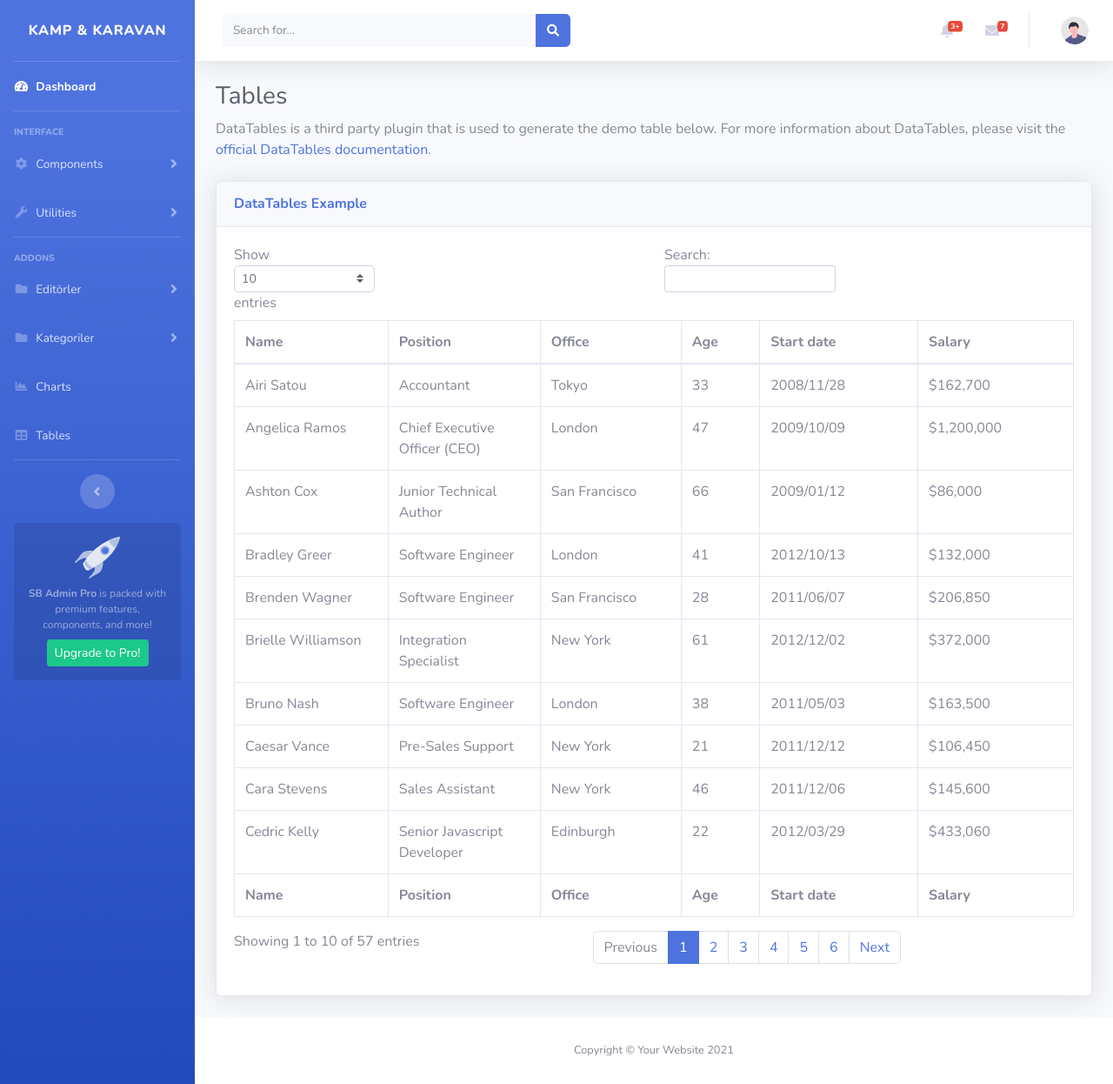
After one commit to muhammetsarican/Laravel3-V9-Camp_and_Caravan_Sharing_Site_Project, a Laravel app: page /admin/show/editor in a window 1280 px wide. The commit adds this page. Shown: the whole page at 87% size. Run offline with Laravel 9, Linux system fonts and the light colour scheme; data that the repository does not hold is empty; some libraries are stand-ins or nearby versions.

```diff
--- a/resources/views/admin/_sidebar.blade.php
+++ b/resources/views/admin/_sidebar.blade.php
@@ -71,13 +71,33 @@
         <a class="nav-link collapsed" href="#" data-toggle="collapse" data-target="#collapsePages" aria-expanded="true"
             aria-controls="collapsePages">
             <i class="fas fa-fw fa-folder"></i>
-            <span>Pages</span>
+            <span>Editörler</span>
         </a>
         <div id="collapsePages" class="collapse" aria-labelledby="headingPages" data-parent="#accordionSidebar">
             <div class="bg-white py-2 collapse-inner rounded">
                 <h6 class="collapse-header">Login Screens:</h6>
-                <a class="collapse-item" href="login.html">Login</a>
-                <a class="collapse-item" href="register.html">Register</a>
+                <a class="collapse-item" href="{{route('show_editors')}}">Listele</a>
+                <a class="collapse-item" href="{{route('add_editor')}}">Ekle</a>
+                <a class="collapse-item" href="forgot-password.html">Forgot Password</a>
+                <div class="collapse-divider"></div>
+                <h6 class="collapse-header">Other Pages:</h6>
+                <a class="collapse-item" href="404.html">404 Page</a>
+                <a class="collapse-item" href="blank.html">Blank Page</a>
+            </div>
+        </div>
+    </li>
+
+    <li class="nav-item">
+        <a class="nav-link collapsed" href="#" data-toggle="collapse" data-target="#collapsePages2" aria-expanded="true"
+            aria-controls="collapsePages">
+            <i class="fas fa-fw fa-folder"></i>
+            <span>Kategoriler</span>
+        </a>
+        <div id="collapsePages2" class="collapse" aria-labelledby="headingPages" data-parent="#accordionSidebar">
+            <div class="bg-white py-2 collapse-inner rounded">
+                <h6 class="collapse-header">Login Screens:</h6>
+                <a class="collapse-item" href="{{route('admin_category')}}">Listele</a>
+                <a class="collapse-item" href="{{route('add_editor')}}">Ekle</a>
                 <a class="collapse-item" href="forgot-password.html">Forgot Password</a>
                 <div class="collapse-divider"></div>
                 <h6 class="collapse-header">Other Pages:</h6>
--- /dev/null
+++ b/resources/views/admin/show_editors.blade.php
@@ -0,0 +1,195 @@
+@extends('layouts.admin')
+@section('content')
+
+<div class="container-fluid">
+
+    <!-- Page Heading -->
+    <h1 class="h3 mb-2 text-gray-800">Tables</h1>
+    <p class="mb-4">DataTables is a third party plugin that is used to generate the demo table below.
+        For more information about DataTables, please visit the <a target="_blank"
+            href="https://datatables.net">official DataTables documentation</a>.</p>
+
+    <!-- DataTales Example -->
+    <div class="card shadow mb-4">
+        <div class="card-header py-3">
+            <h6 class="m-0 font-weight-bold text-primary">DataTables Example</h6>
+        </div>
+        <div class="card-body">
+            <div class="table-responsive">
+                <div id="dataTable_wrapper" class="dataTables_wrapper dt-bootstrap4">
+                    <div class="row">
+                        <div class="col-sm-12 col-md-6">
+                            <div class="dataTables_length" id="dataTable_length"><label>Show <select
+                                        name="dataTable_length" aria-controls="dataTable"
+                                        class="custom-select custom-select-sm form-control form-control-sm">
+                                        <option value="10">10</option>
+                                        <option value="25">25</option>
+                                        <option value="50">50</option>
+                                        <option value="100">100</option>
+                                    </select> entries</label></div>
+                        </div>
+                        <div class="col-sm-12 col-md-6">
+                            <div id="dataTable_filter" class="dataTables_filter"><label>Search:<input type="search"
+                                        class="form-control form-control-sm" placeholder=""
+                                        aria-controls="dataTable"></label></div>
+                        </div>
+                    </div>
+                    <div class="row">
+                        <div class="col-sm-12">
+                            <table class="table table-bordered dataTable" id="dataTable" width="100%" cellspacing="0"
+                                role="grid" aria-describedby="dataTable_info" style="width: 100%;">
+                                <thead>
+                                    <tr role="row">
+                                        <th class="sorting sorting_asc" tabindex="0" aria-controls="dataTable"
+                                            rowspan="1" colspan="1" aria-sort="ascending"
+                                            aria-label="Name: activate to sort column descending" style="width: 57px;">
+                                            Name</th>
+                                        <th class="sorting" tabindex="0" aria-controls="dataTable" rowspan="1"
+                                            colspan="1" aria-label="Position: activate to sort column ascending"
+                                            style="width: 61px;">Position</th>
+                                        <th class="sorting" tabindex="0" aria-controls="dataTable" rowspan="1"
+                                            colspan="1" aria-label="Office: activate to sort column ascending"
+                                            style="width: 49px;">Office</th>
+                                        <th class="sorting" tabindex="0" aria-controls="dataTable" rowspan="1"
+                                            colspan="1" aria-label="Age: activate to sort column ascending"
+                                            style="width: 31px;">Age</th>
+                                        <th class="sorting" tabindex="0" aria-controls="dataTable" rowspan="1"
+                                            colspan="1" aria-label="Start date: activate to sort column ascending"
+                                            style="width: 68px;">Start date</th>
+                                        <th class="sorting" tabindex="0" aria-controls="dataTable" rowspan="1"
+                                            colspan="1" aria-label="Salary: activate to sort column ascending"
+                                            style="width: 67px;">Salary</th>
+                                    </tr>
+                                </thead>
+                                <tfoot>
+                                    <tr>
+                                        <th rowspan="1" colspan="1">Name</th>
+                                        <th rowspan="1" colspan="1">Position</th>
+                                        <th rowspan="1" colspan="1">Office</th>
+                                        <th rowspan="1" colspan="1">Age</th>
+                                        <th rowspan="1" colspan="1">Start date</th>
+                                        <th rowspan="1" colspan="1">Salary</th>
+                                    </tr>
+                                </tfoot>
+                                <tbody>
+                                    <tr class="odd">
+                                        <td class="sorting_1">Airi Satou</td>
+                                        <td>Accountant</td>
+                                        <td>Tokyo</td>
+                                        <td>33</td>
+                                        <td>2008/11/28</td>
+                                        <td>$162,700</td>
+                                    </tr>
+                                    <tr class="even">
+                                        <td class="sorting_1">Angelica Ramos</td>
+                                        <td>Chief Executive Officer (CEO)</td>
+                                        <td>London</td>
+                                        <td>47</td>
+                                        <td>2009/10/09</td>
+                                        <td>$1,200,000</td>
+                                    </tr>
+                                    <tr class="odd">
+                                        <td class="sorting_1">Ashton Cox</td>
+                                        <td>Junior Technical Author</td>
+                                        <td>San Francisco</td>
+                                        <td>66</td>
+                                        <td>2009/01/12</td>
+                                        <td>$86,000</td>
+                                    </tr>
+                                    <tr class="even">
+                                        <td class="sorting_1">Bradley Greer</td>
+                                        <td>Software Engineer</td>
+                                        <td>London</td>
+                                        <td>41</td>
+                                        <td>2012/10/13</td>
+                                        <td>$132,000</td>
+                                    </tr>
+                                    <tr class="odd">
+                                        <td class="sorting_1">Brenden Wagner</td>
+                                        <td>Software Engineer</td>
+                                        <td>San Francisco</td>
+                                        <td>28</td>
+                                        <td>2011/06/07</td>
+                                        <td>$206,850</td>
+                                    </tr>
+                                    <tr class="even">
+                                        <td class="sorting_1">Brielle Williamson</td>
+                                        <td>Integration Specialist</td>
+                                        <td>New York</td>
+                                        <td>61</td>
+                                        <td>2012/12/02</td>
+                                        <td>$372,000</td>
+                                    </tr>
+                                    <tr class="odd">
+                                        <td class="sorting_1">Bruno Nash</td>
+                                        <td>Software Engineer</td>
+                                        <td>London</td>
+                                        <td>38</td>
+                                        <td>2011/05/03</td>
+                                        <td>$163,500</td>
+                                    </tr>
+                                    <tr class="even">
+                                        <td class="sorting_1">Caesar Vance</td>
+                                        <td>Pre-Sales Support</td>
+                                        <td>New York</td>
+                                        <td>21</td>
+                                        <td>2011/12/12</td>
+                                        <td>$106,450</td>
+                                    </tr>
+                                    <tr class="odd">
+                                        <td class="sorting_1">Cara Stevens</td>
+                                        <td>Sales Assistant</td>
+                                        <td>New York</td>
+                                        <td>46</td>
+                                        <td>2011/12/06</td>
+                                        <td>$145,600</td>
+                                    </tr>
+                                    <tr class="even">
+                                        <td class="sorting_1">Cedric Kelly</td>
+                                        <td>Senior Javascript Developer</td>
+                                        <td>Edinburgh</td>
+                                        <td>22</td>
+                                        <td>2012/03/29</td>
+                                        <td>$433,060</td>
+                                    </tr>
+                                </tbody>
+                            </table>
+                        </div>
+                    </div>
+                    <div class="row">
+                        <div class="col-sm-12 col-md-5">
+                            <div class="dataTables_info" id="dataTable_info" role="status" aria-live="polite">Showing 1
+                                to 10 of 57 entries</div>
+                        </div>
+                        <div class="col-sm-12 col-md-7">
+                            <div class="dataTables_paginate paging_simple_numbers" id="dataTable_paginate">
+                                <ul class="pagination">
+                                    <li class="paginate_button page-item previous disabled" id="dataTable_previous"><a
+                                            href="#" aria-controls="dataTable" data-dt-idx="0" tabindex="0"
+                                            class="page-link">Previous</a></li>
+                                    <li class="paginate_button page-item active"><a href="#" aria-controls="dataTable"
+                                            data-dt-idx="1" tabindex="0" class="page-link">1</a></li>
+                                    <li class="paginate_button page-item "><a href="#" aria-controls="dataTable"
+                                            data-dt-idx="2" tabindex="0" class="page-link">2</a></li>
+                                    <li class="paginate_button page-item "><a href="#" aria-controls="dataTable"
+                                            data-dt-idx="3" tabindex="0" class="page-link">3</a></li>
+                                    <li class="paginate_button page-item "><a href="#" aria-controls="dataTable"
+                                            data-dt-idx="4" tabindex="0" class="page-link">4</a></li>
+                                    <li class="paginate_button page-item "><a href="#" aria-controls="dataTable"
+                                            data-dt-idx="5" tabindex="0" class="page-link">5</a></li>
+                                    <li class="paginate_button page-item "><a href="#" aria-controls="dataTable"
+                                            data-dt-idx="6" tabindex="0" class="page-link">6</a></li>
+                                    <li class="paginate_button page-item next" id="dataTable_next"><a href="#"
+                                            aria-controls="dataTable" data-dt-idx="7" tabindex="0"
+                                            class="page-link">Next</a></li>
+                                </ul>
+                            </div>
+                        </div>
+                    </div>
+                </div>
+            </div>
+        </div>
+    </div>
+
+</div>
+@endsection
--- a/routes/web.php
+++ b/routes/web.php
@@ -33,6 +33,82 @@ Route::get('/admin/logout', [\App\Http\Controllers\HomeController::class, 'admin
 
 Route::get('/editörlerimiz', [\App\Http\Controllers\HomeController::class, 'editor'])->name('editors');
 
+Route::get('/admin/show/editor', function () {
+    return view('admin.show_editors');
+})->name('show_editors');
+
+Route::get('/admin/add/editor', function () {
+    return view('admin.add_editor');
+})->name('add_editor');
+
+
+Route::middleware('auth')->prefix('admin')->group(function () {
+    Route::middleware('admin')->group(function () {
+
+        Route::get('/', [\App\Http\Controllers\admin\HomeController::class, 'index'])->name('admin_home');
+        //Category
+        Route::prefix('category')->group(function () {
+            Route::get('/', [\App\Http\Controllers\Admin\CategoryController::class, 'index'])->name('admin_category');
+            Route::get('add', [\App\Http\Controllers\Admin\CategoryController::class, 'add'])->name('admin_category_add');
+            Route::post('create', [\App\Http\Controllers\Admin\CategoryController::class, 'create'])->name('admin_category_create');
+            Route::get('edit/{id}', [\App\Http\Controllers\Admin\CategoryController::class, 'edit'])->name('admin_category_edit');
+            Route::post('update/{id}', [\App\Http\Controllers\Admin\CategoryController::class, 'update'])->name('admin_category_update');
+            Route::get('delete/{id}', [\App\Http\Controllers\Admin\CategoryController::class, 'destroy'])->name('admin_category_delete');
+            Route::get('show', [\App\Http\Controllers\Admin\CategoryController::class, 'show'])->name('admin_category_show');
+        });
+        //Product
+        Route::prefix('product')->group(function () {
+            Route::get('/', [\App\Http\Controllers\Admin\ProductController::class, 'index'])->name('admin_product');
+            Route::get('create', [\App\Http\Controllers\Admin\ProductController::class, 'create'])->name('admin_product_add');
+            Route::post('store', [\App\Http\Controllers\Admin\ProductController::class, 'store'])->name('admin_product_store');
+            Route::get('edit/{id}', [\App\Http\Controllers\Admin\ProductController::class, 'edit'])->name('admin_product_edit');
+            Route::post('update/{id}', [\App\Http\Controllers\Admin\ProductController::class, 'update'])->name('admin_product_update');
+            Route::get('delete/{id}', [\App\Http\Controllers\Admin\ProductController::class, 'destroy'])->name('admin_product_delete');
+            Route::get('show', [\App\Http\Controllers\Admin\ProductController::class, 'show'])->name('admin_product_show');
+        });
+        //Order
+        Route::prefix('order')->group(function () {
+            Route::get('/{status}', [\App\Http\Controllers\Admin\OrderController::class, 'index'])->name('admin_order');
+            Route::get('create/{id}', [\App\Http\Controllers\Admin\OrderController::class, 'create'])->name('admin_order_add');
+            Route::post('store/{id}', [\App\Http\Controllers\Admin\OrderController::class, 'store'])->name('admin_order_store');
+            Route::get('edit/{id}', [\App\Http\Controllers\Admin\OrderController::class, 'edit'])->name('admin_order_edit');
+            Route::post('update/{id}', [\App\Http\Controllers\Admin\OrderController::class, 'update'])->name('admin_order_update');
+            Route::get('delete/{id}', [\App\Http\Controllers\Admin\OrderController::class, 'destroy'])->name('admin_order_delete');
+            Route::get('show', [\App\Http\Controllers\Admin\OrderController::class, 'show'])->name('admin_order_show');
+        });
+        //User
+        Route::prefix('user')->group(function () {
+            Route::get('/', [\App\Http\Controllers\Admin\UserController::class, 'index'])->name('admin_user');
+            Route::get('create/{id}', [\App\Http\Controllers\Admin\UserController::class, 'create'])->name('admin_user_add');
+            Route::post('store/{id}', [\App\Http\Controllers\Admin\UserController::class, 'store'])->name('admin_user_store');
+            Route::get('edit/{id}', [\App\Http\Controllers\Admin\UserController::class, 'edit'])->name('admin_user_edit');
+            Route::post('update/{id}', [\App\Http\Controllers\Admin\UserController::class, 'update'])->name('admin_user_update');
+            Route::get('delete/{id}', [\App\Http\Controllers\Admin\UserController::class, 'destroy'])->name('admin_user_delete');
+            Route::get('show/{id}', [\App\Http\Controllers\Admin\UserController::class, 'show'])->name('admin_user_show');
+
+            Route::get('role/{id}', [\App\Http\Controllers\Admin\UserController::class, 'userrole'])->name('user_role');
+            Route::post('role/store/{id}', [\App\Http\Controllers\Admin\UserController::class, 'userrolesstore'])->name('user_role_add');
+            Route::get('role/delete/{userid}/{roleid}', [\App\Http\Controllers\Admin\UserController::class, 'userrolesdelete'])->name('user_role_delete');
+        });
+        //Image
+        Route::prefix('image')->group(function () {
+            Route::get('create/{product_id}', [\App\Http\Controllers\Admin\ImageController::class, 'create'])->name('admin_image_add');
+            Route::post('store/{product_id}', [\App\Http\Controllers\Admin\ImageController::class, 'store'])->name('admin_image_store');
+            Route::get('delete/{id},{product_id}', [\App\Http\Controllers\Admin\ImageController::class, 'destroy'])->name('admin_image_delete');
+            Route::get('show', [\App\Http\Controllers\Admin\ImageController::class, 'show'])->name('admin_image_show');
+        });
+        //Message
+        Route::prefix('messages')->group(function () {
+            Route::get('/{status}', [\App\Http\Controllers\Admin\MessageController::class, 'index'])->name('admin_message');
+            Route::get('edit/{id}', [\App\Http\Controllers\Admin\MessageController::class, 'edit'])->name('admin_message_edit');
+            Route::post('update/{id}', [\App\Http\Controllers\Admin\MessageController::class, 'update'])->name('admin_message_update');
+            Route::get('delete/{id}', [\App\Http\Controllers\Admin\MessageController::class, 'destroy'])->name('admin_message_delete');
+        });
+    });
+});
+
+
+
 
 Route::middleware([
     'auth:sanctum',
```
Also changed, not shown: app/Http/Controllers/Admin/CategoryController.php (added, +87 -0 lines), app/Http/Middleware/CheckAdmin.php (added, +26 -0 lines), app/Models/Category.php (added, +11 -0 lines), app/Models/Editors.php (added, +11 -0 lines), app/Models/Role_user.php (added, +11 -0 lines), app/Models/Roles.php (added, +11 -0 lines), resources/views/admin/add_editor.blade.php (added, +65 -0 lines), resources/views/admin/show_category.blade.php (added, +73 -0 lines), database/migrations/2022_05_22_090058_create_editors_table.php (added), database/migrations/2022_05_22_091347_editors.php (added), database/migrations/2022_05_22_105858_create_categories_table.php (added), database/migrations/2022_05_22_124908_category.php (added), database/migrations/2022_05_22_130339_create_roles_table.php (added), database/migrations/2022_05_22_130353_create_role_users_table.php (added), 3 more files.
